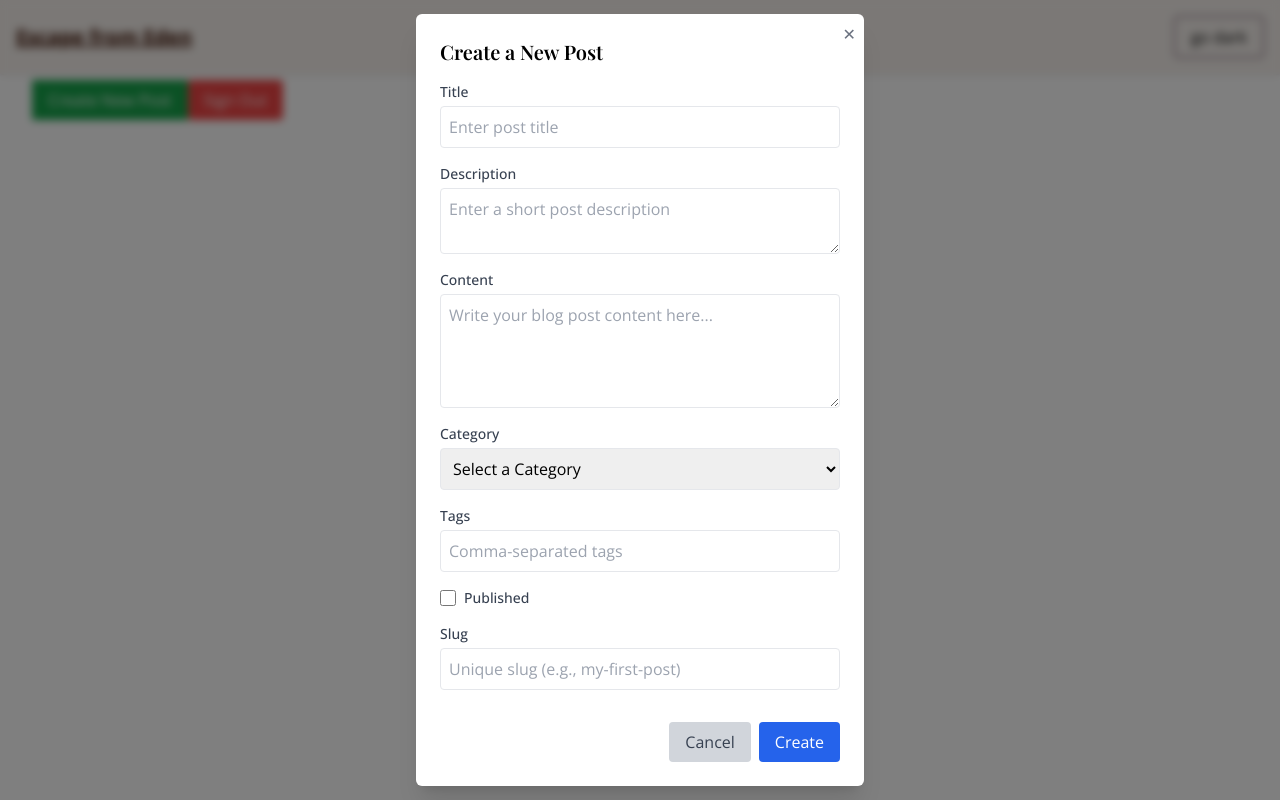
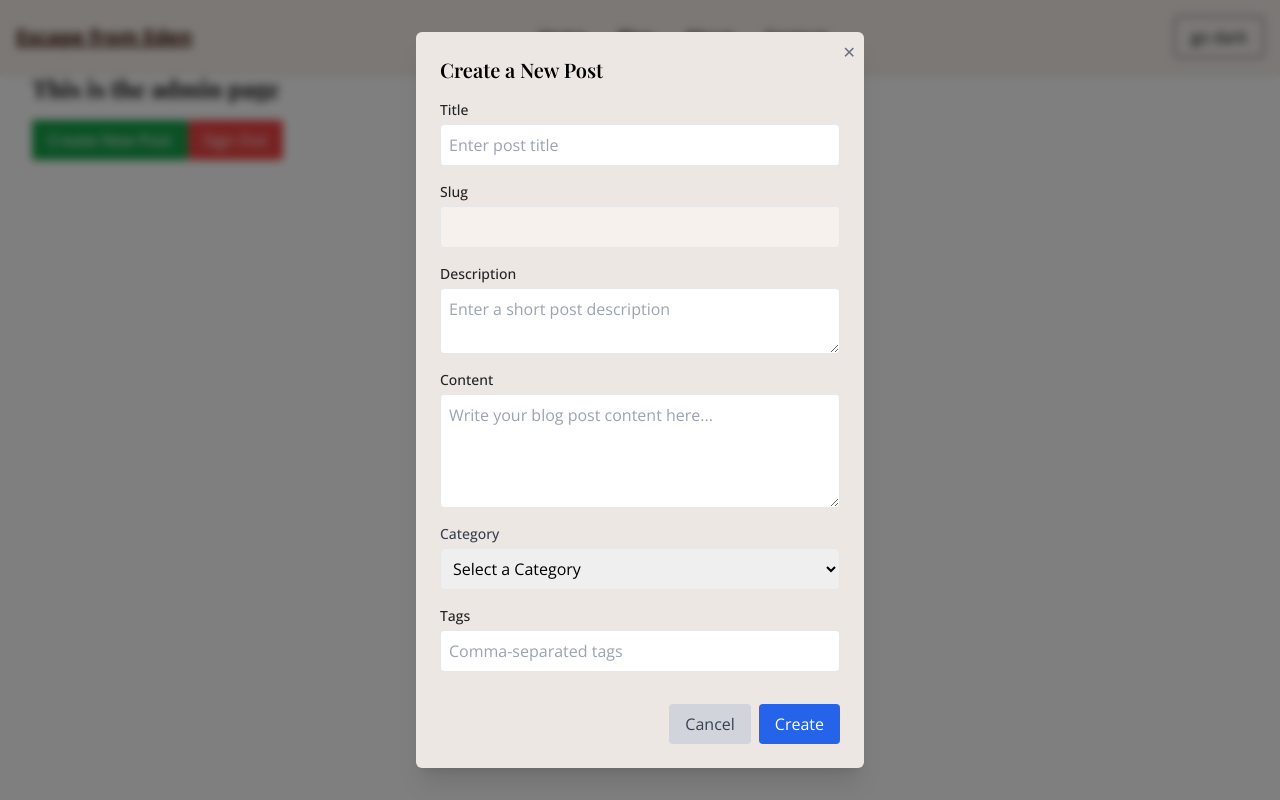
Before and after one commit to BorofskyDev/escape-from-eden-sql, a Next.js app: page /admin in a window 1280 px wide. Both pictures are taken after a click on the button "Create New Post". Built offline with nearby package versions, Linux system fonts and the light colour scheme.

Commit message:
Implement CreatePostModal with dynamic title and slug generation, and add reusable FormField component

```diff
--- a/app/admin/page.tsx
+++ b/app/admin/page.tsx
@@ -25,7 +25,7 @@ export default function AdminPage() {
     >(undefined)
 
   return (
-    <div className='p-8'>
+    <div className='mt-10 p-8'>
       <h1 className='text-2xl font-bold mb-4'>This is the admin page</h1>
       <button
         onClick={handleOpen}
--- a/components/modals/Modal.tsx
+++ b/components/modals/Modal.tsx
@@ -82,7 +82,7 @@ export default function Modal({ open, onClose, children, origin }: ModalProps) {
             {/* Actual Modal Content */}
             <div
               onClick={handleModalClick}
-              className='bg-white rounded-md shadow-xl p-6 relative max-w-md w-full'
+              className='bg-bg2 rounded-md shadow-xl p-6 relative max-w-md w-full'
             >
               {/* Close Button (X) */}
               <button
--- a/components/modals/blog-ui/CreatePostModal.tsx
+++ b/components/modals/blog-ui/CreatePostModal.tsx
@@ -1,12 +1,14 @@
+// components/CreatePostModal.tsx
 'use client'
 
+import { useState } from 'react'
 import Modal from '../Modal'
+import FormField from '@/components/ui/inputs/FormField'
+import SlugGenerator from '@/components/ui/inputs/SlugGenerator'
 
-// For now, no real functionality. Just placeholders
 interface CreatePostModalProps {
   open: boolean
   onClose: () => void
-  // Optional: origin, if you want the fancy "zoom from click" effect
   origin?: { x: number; y: number }
 }
 
@@ -15,47 +17,41 @@ export default function CreatePostModal({
   onClose,
   origin,
 }: CreatePostModalProps) {
+  // Create state for the title so we can update the slug live.
+  const [title, setTitle] = useState('')
+
   return (
     <Modal open={open} onClose={onClose} origin={origin}>
       <div className='flex flex-col gap-4'>
         <h2 className='text-xl font-semibold'>Create a New Post</h2>
 
-        {/* Title */}
-        <div>
-          <label className='block text-sm font-medium text-gray-700'>
-            Title
-          </label>
-          <input
-            type='text'
-            className='mt-1 block w-full border rounded p-2'
+        {/* Title Field */}
+        <FormField
+          label='Title'
           placeholder='Enter post title'
-            // No onChange since we're ignoring logic for now
+          variant='input'
+          value={title}
+          onChange={(e) => setTitle(e.target.value)}
         />
-        </div>
+
+        {/* Slug Generator (read-only) */}
+        <SlugGenerator title={title} />
 
         {/* Description */}
-        <div>
-          <label className='block text-sm font-medium text-gray-700'>
-            Description
-          </label>
-          <textarea
-            className='mt-1 block w-full border rounded p-2'
+        <FormField
+          label='Description'
+          placeholder='Enter a short post description'
+          variant='textarea'
           rows={2}
-            placeholder='Enter a short post description'
         />
-        </div>
 
         {/* Content */}
-        <div>
-          <label className='block text-sm font-medium text-gray-700'>
-            Content
-          </label>
-          <textarea
-            className='mt-1 block w-full border rounded p-2'
+        <FormField
+          label='Content'
+          placeholder='Write your blog post content here...'
+          variant='textarea'
           rows={4}
-            placeholder='Write your blog post content here...'
         />
-        </div>
 
         {/* Category (Single) */}
         <div>
@@ -69,40 +65,13 @@ export default function CreatePostModal({
         </div>
 
         {/* Tags (Multiple) */}
-        <div>
-          <label className='block text-sm font-medium text-gray-700'>
-            Tags
-          </label>
-          <input
-            type='text'
-            className='mt-1 block w-full border rounded p-2'
+        <FormField
+          label='Tags'
           placeholder='Comma-separated tags'
+          variant='input'
         />
-        </div>
 
-        {/* Published checkbox */}
-        <div className='flex items-center gap-2'>
-          <input
-            type='checkbox'
-            className='h-4 w-4'
-            // No onChange for now
-          />
-          <label className='text-sm font-medium text-gray-700'>Published</label>
-        </div>
-
-        {/* Slug */}
-        <div>
-          <label className='block text-sm font-medium text-gray-700'>
-            Slug
-          </label>
-          <input
-            type='text'
-            className='mt-1 block w-full border rounded p-2'
-            placeholder='Unique slug (e.g., my-first-post)'
-          />
-        </div>
-
-        {/* Placeholder for Submit and Cancel (no real logic yet) */}
+        {/* Submit and Cancel Buttons */}
         <div className='flex justify-end gap-2 mt-4'>
           <button
             className='bg-gray-300 text-gray-700 py-2 px-4 rounded hover:bg-gray-400'
@@ -110,10 +79,7 @@ export default function CreatePostModal({
           >
             Cancel
           </button>
-          <button
-            className='bg-blue-600 text-white py-2 px-4 rounded hover:bg-blue-700'
-            // On future: handle form submission
-          >
+          <button className='bg-blue-600 text-white py-2 px-4 rounded hover:bg-blue-700'>
             Create
           </button>
         </div>
--- /dev/null
+++ b/components/ui/inputs/FormField.tsx
@@ -0,0 +1,49 @@
+// components/ui/inputs/FormField.tsx
+'use client'
+
+import React from 'react'
+
+interface FormFieldProps {
+  label: string
+  placeholder?: string
+  variant?: 'input' | 'textarea'
+  type?: string
+  rows?: number
+  value?: string
+  onChange?: (
+    e: React.ChangeEvent<HTMLInputElement | HTMLTextAreaElement>
+  ) => void
+}
+
+export default function FormField({
+  label,
+  placeholder,
+  variant = 'input',
+  type = 'text',
+  rows = 2,
+  value,
+  onChange,
+}: FormFieldProps) {
+  return (
+    <div>
+      <label className='block text-sm font-medium text-text2'>{label}</label>
+      {variant === 'textarea' ? (
+        <textarea
+          className='mt-1 block w-full border rounded p-2'
+          placeholder={placeholder}
+          rows={rows}
+          value={value}
+          onChange={onChange}
+        />
+      ) : (
+        <input
+          type={type}
+          className='mt-1 block w-full border rounded p-2'
+          placeholder={placeholder}
+          value={value}
+          onChange={onChange}
+        />
+      )}
+    </div>
+  )
+}
--- /dev/null
+++ b/components/ui/inputs/SlugGenerator.tsx
@@ -0,0 +1,31 @@
+// components/ui/inputs/SlugGenerator.tsx
+'use client'
+
+import React from 'react'
+
+interface SlugGeneratorProps {
+  title: string
+}
+
+function generateSlug(title: string): string {
+  return title
+    .toLowerCase()
+    .replace(/ /g, '-') // Convert spaces to hyphens
+    .replace(/'/g, '-') // Convert apostrophes to hyphens
+    .replace(/[^a-z0-9-]/g, '') // Remove all other characters
+}
+
+export default function SlugGenerator({ title }: SlugGeneratorProps) {
+  const slug = generateSlug(title)
+  return (
+    <div>
+      <label className='block text-sm font-medium text-text2'>Slug</label>
+      <input
+        type='text'
+        value={slug}
+        readOnly
+        className='mt-1 block w-full border rounded p-2 bg-bg1 cursor-not-allowed'
+      />
+    </div>
+  )
+}
```
Lines whose indentation alone changed are shown as unchanged.
